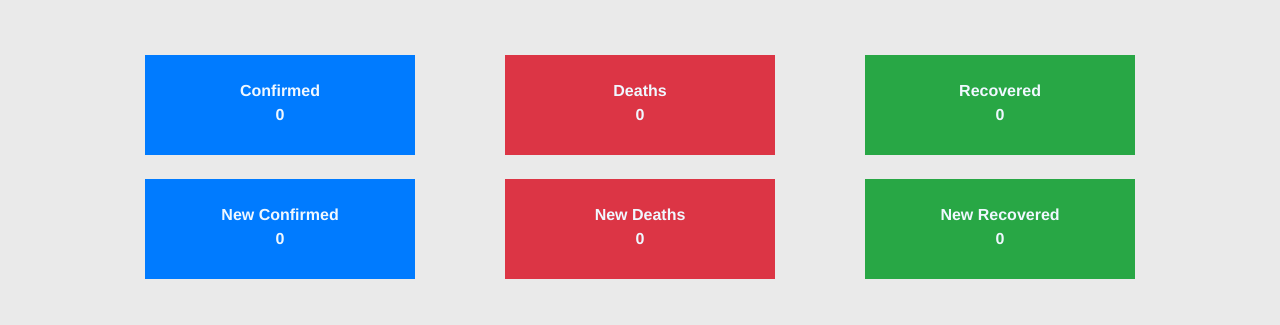
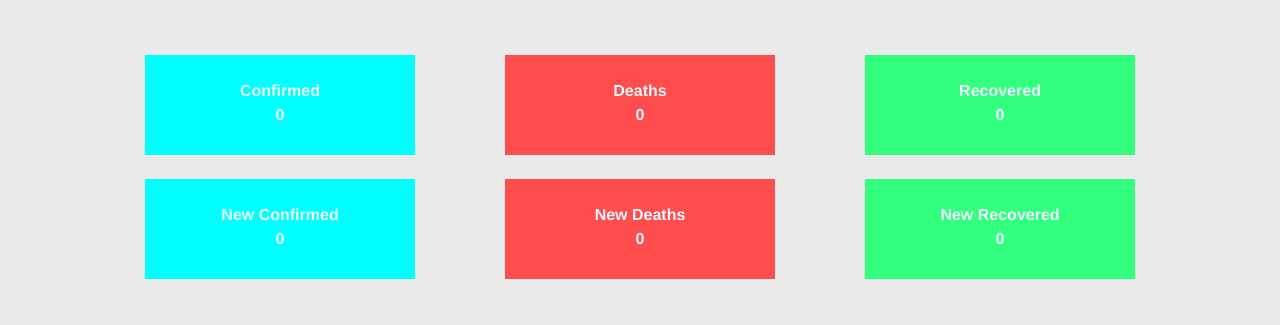
Before and after one commit to kananrahimli/CovidApp-Vue.js-, a Vue app: page / in a window 1280 px wide. Shown: the part 185-510 px from the top of the page. Built offline with nearby package versions, Linux system fonts and the light colour scheme; no server answers.

Commit message:
Last_commit

```diff
--- a/src/App.vue
+++ b/src/App.vue
@@ -133,4 +133,13 @@ h2{
   font-weight: bolder;
 
 }
+.bg-primary{
+  background-color: aqua  !important;
+}
+.bg-danger{
+  background-color: #ff4d4d !important;
+}
+.bg-success{
+  background-color: #32ff7e  !important;
+}
 </style>
```
